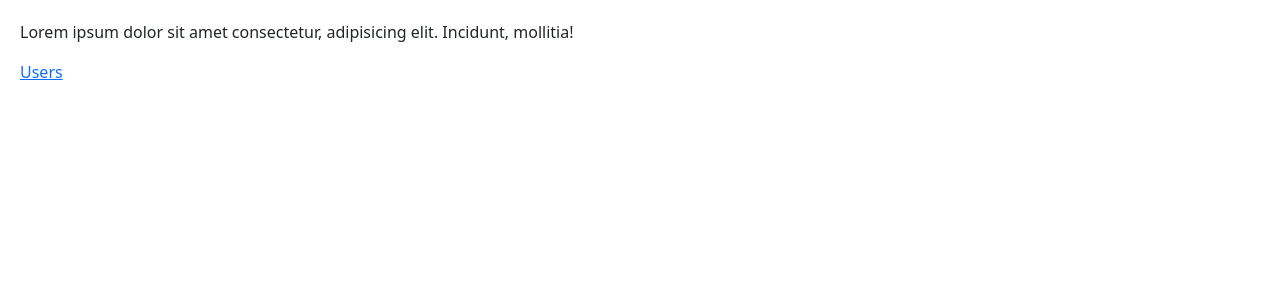
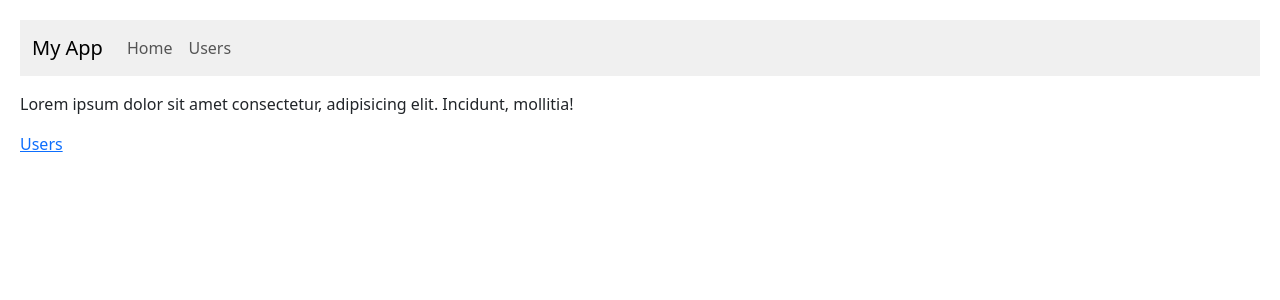
Before and after one commit to meekbronsen/react-app, a React (Vite) app: page / in a window 1280 px wide. Shown: the top 300 px of the page. Built offline with nearby package versions, Linux system fonts and the light colour scheme.

Commit message:
Nestex Routing

```diff
--- /dev/null
+++ b/src/routing/Layout.tsx
@@ -0,0 +1,16 @@
+import { Outlet } from 'react-router-dom';
+import NavBar from './NavBar';
+
+const Layout = () => {
+  return (
+    <>
+      <NavBar />
+      <div id="main">
+        {/* An outlet is like a placeholder of child Components */}
+        <Outlet/>
+      </div>
+    </>
+  );
+};
+
+export default Layout;
--- /dev/null
+++ b/src/routing/NavBar.tsx
@@ -0,0 +1,28 @@
+import { Link } from "react-router-dom";
+
+const NavBar = () => {
+  return (
+    <nav
+      className="navbar navbar-expand-lg"
+      style={{ background: "#f0f0f0", marginBottom: "1rem" }}
+    >
+      <div className="container-fluid">
+        <a className="navbar-brand" href="#">
+          My App
+        </a>
+        <div className="collapse navbar-collapse" id="navbarNav">
+          <ul className="navbar-nav">
+            <li className="nav-item">
+              <Link className="nav-link" to="/">Home</Link>
+            </li>
+            <li className="nav-item">
+              <Link className="nav-link" to="/users">Users</Link>
+            </li>
+          </ul>
+        </div>
+      </div>
+    </nav>
+  );
+};
+
+export default NavBar;
```
Also changed, not shown: src/routing/routes.tsx (+11 -7 lines).
